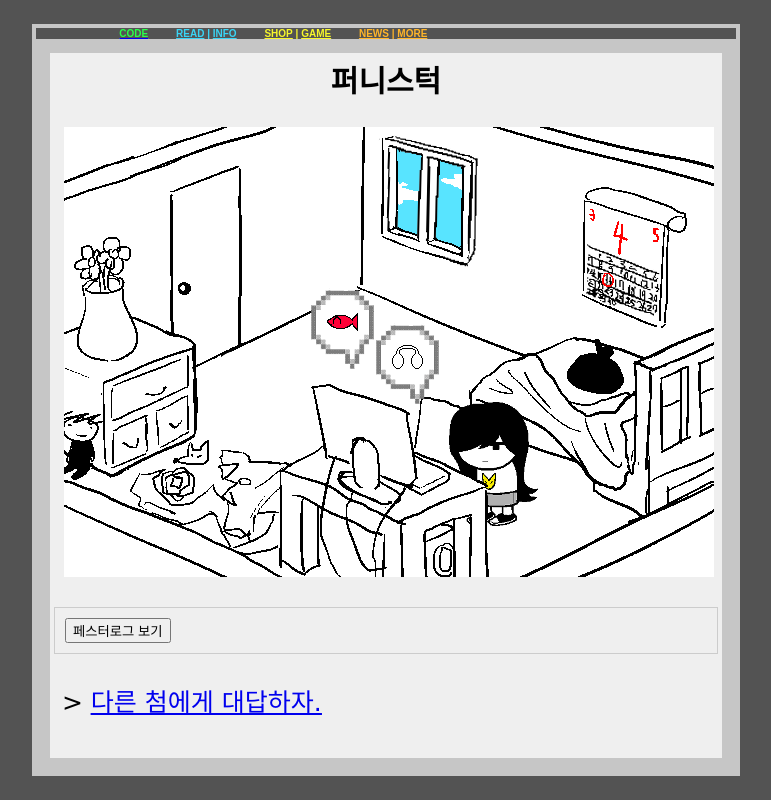
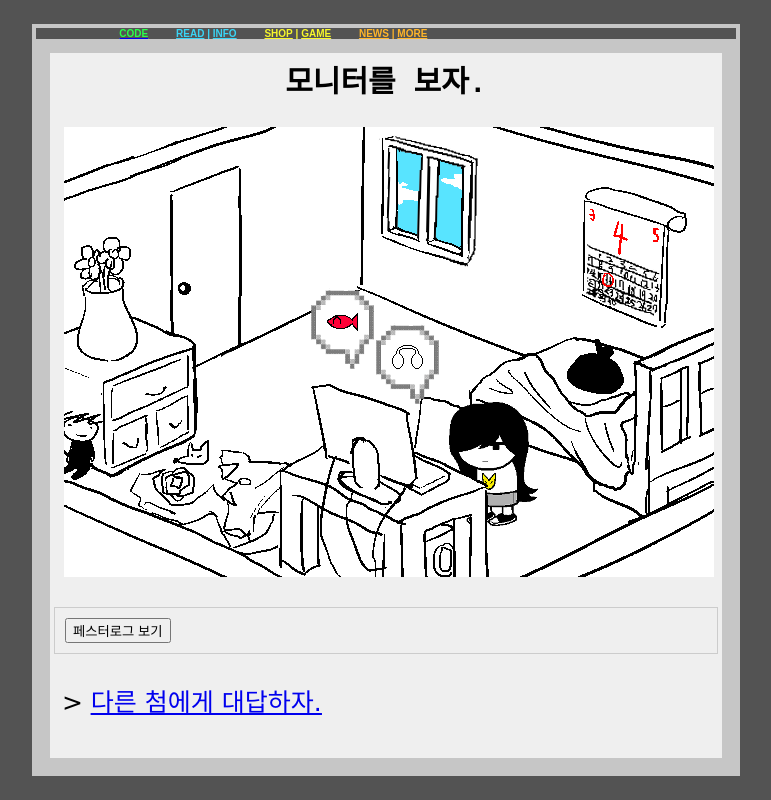
Before and after one commit to galbin12/funnystuck7.github.io, a plain HTML site: page index.html in a window 1280 px wide. Shown: the whole page, without its empty margins (254-1025 px from the left). Drawn offline with Linux system fonts and the light colour scheme.

Commit message:
Update index.html

```diff
--- a/index.html
+++ b/index.html
@@ -49,7 +49,7 @@
         <div class="center">
           <div class="card mx-auto" style="background-color:#efefef; color:#efefef; border:solid 4px; border-color:#efefef; border-radius:0px; max-width:700px; margin:5px;">
             <div class="card-inverse card-header border-0 p-2" style="background:#efefef;">
-              <div class="text-center" style="font-size:30px;color:#000000; font-family:courier"><b>퍼니스턱</b></div>
+              <div class="text-center" style="font-size:30px;color:#000000; font-family:courier"><b>모니터를 보자.</b></div>
               <p style="text-align:center;">
                 <img src="7.png" style="margin:10px;"></p>
 <div class="box" id="box">
```
